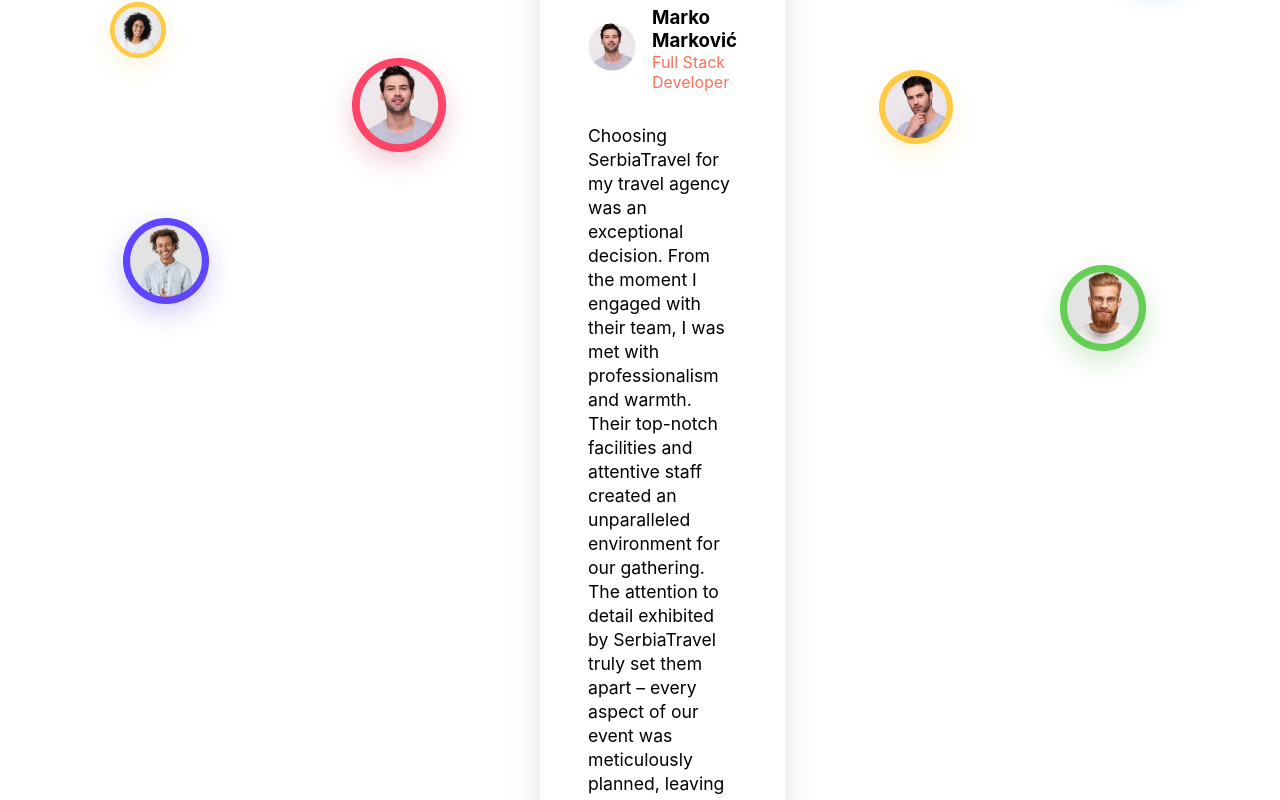
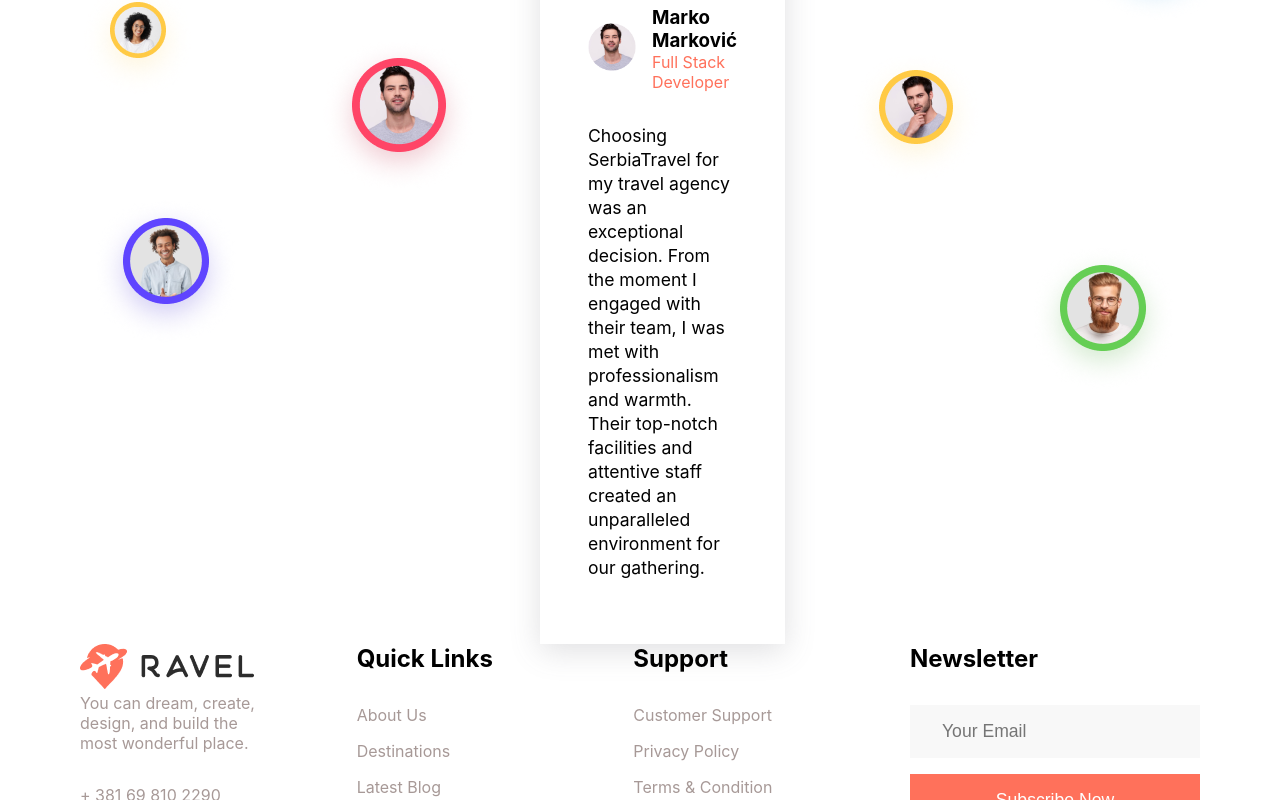
Before and after one commit to elab-development/internet-tehnologije-projekat-serbia-travel_2020_0355, a React (Create React App) app in the folder serbia-travel-react/: page / in a window 1280 px wide. Shown: the part 3500-4300 px from the top of the page. Built offline with nearby package versions, Linux system fonts and the light colour scheme; no server answers.

Commit message:
Fix bugs in project

```diff
--- a/serbia-travel-react/src/components/Destinations.jsx
+++ b/serbia-travel-react/src/components/Destinations.jsx
@@ -45,8 +45,13 @@ export default function Destinations() {
   const [destinations, setDestinations] = useState(getDestinations());
 
   const handleRegionChange = (region) => {
-    setSelectedRegion(region);
-    setDestinations([]);
+    if(region !== selectedRegion) {
+      setSelectedRegion(region);
+      setDestinations([]);
+    }
+    else {
+      setSelectedRegion(region);
+    }
   };
 
   useEffect(() => {
--- a/serbia-travel-react/src/components/Home.jsx
+++ b/serbia-travel-react/src/components/Home.jsx
@@ -25,7 +25,7 @@ export default function Home({ hotels }) {
     if (!loading && !error && holidays) {
       adjustHotelPrices();
     }
-  }, [loading, error, holidays, startDate, endDate]);
+  }, [loading, error, holidays]);
 
   const adjustHotelPrices = () => {
     const newHotels = hotels.map((hotel) => {
--- a/serbia-travel-react/src/components/Testimonial.jsx
+++ b/serbia-travel-react/src/components/Testimonial.jsx
@@ -28,8 +28,6 @@ export default function Testimonial() {
           Choosing SerbiaTravel for my travel agency was an exceptional decision.
           From the moment I engaged with their team, I was met with professionalism and warmth.
           Their top-notch facilities and attentive staff created an unparalleled environment for our gathering.
-          The attention to detail exhibited by SerbiaTravel truly set them apart – every aspect of our event was meticulously planned,
-          leaving nothing to chance.
           </p>
         </div>
         <div className="testimonial-image-two">
```
